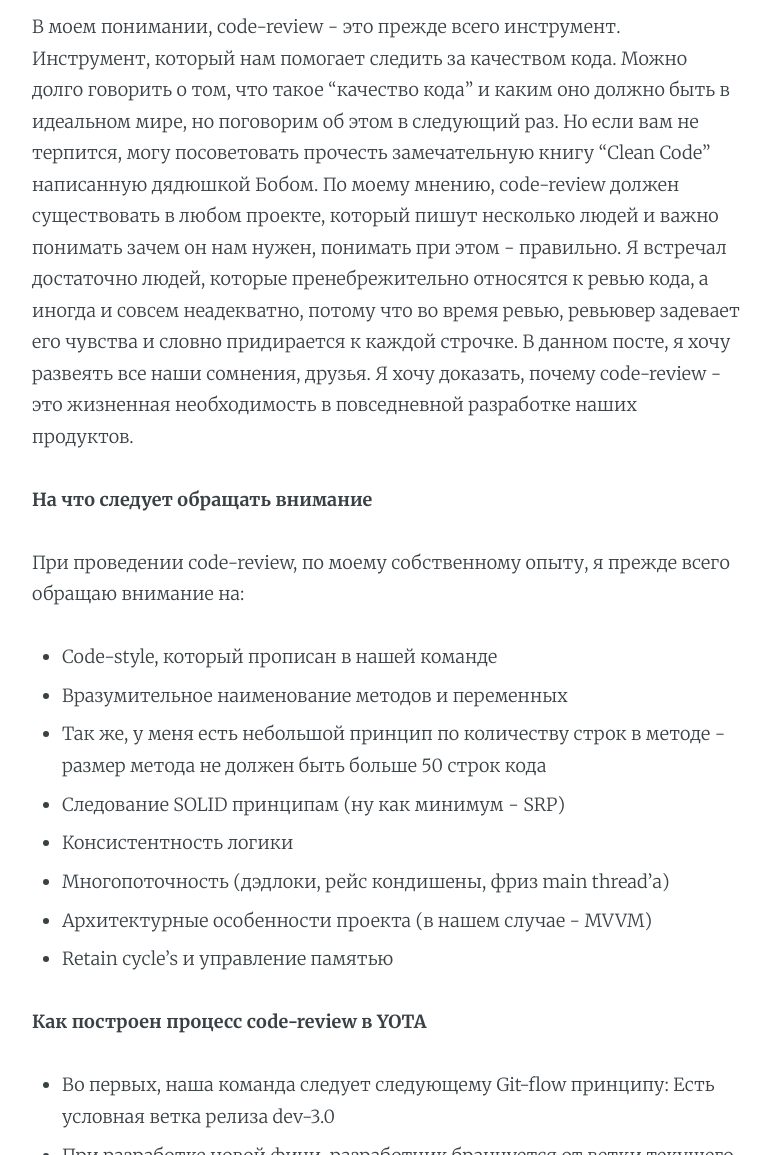
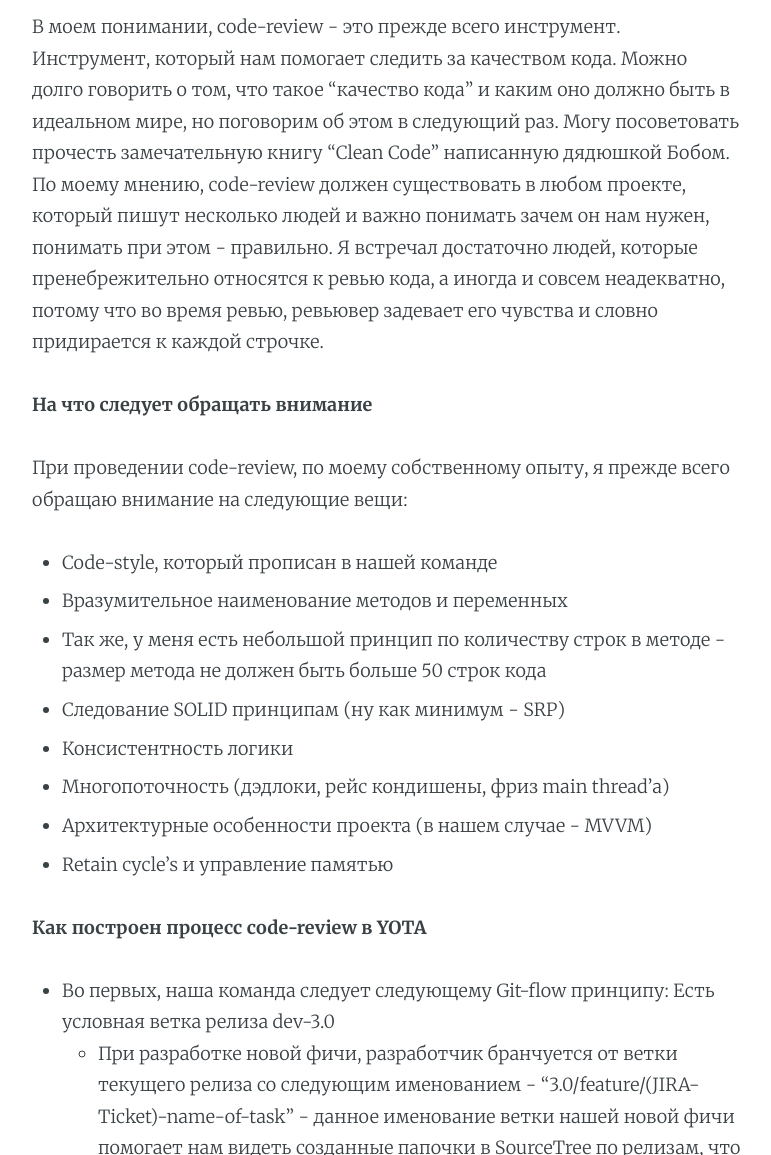
Before and after one commit to spbvasilenko/NSVasilenko, a Jekyll site: the page built from _posts/2016-09-01-code-review.markdown, in a window 1280 px wide and 1400 px high, scrolled down 483 px. Shown: the part 245-1400 px from the top of the window, without its empty margins (253-1024 px from the left). Built offline with Jekyll 4.4.1, drawn with Linux system fonts in a browser that asks for light colours; comment, search, counter and statistics services are not loaded; some of the changed text lies outside the part shown.

Commit message:
post fixed

```diff
--- a/_posts/2016-09-01-code-review.markdown
+++ b/_posts/2016-09-01-code-review.markdown
@@ -10,11 +10,11 @@ categories: processes
 <b>Немного лирики</b>
 ![enter image description here](https://habrastorage.org/files/8ee/4be/9c7/8ee4be9c7cd544d8a34890ba76cb1344.png)
 
-В моем понимании, code-review - это прежде всего инструмент. Инструмент,  который нам помогает следить за качеством кода. Можно долго говорить о том, что такое "качество кода" и каким оно должно быть в идеальном мире,  но поговорим об этом в следующий раз. Но если вам не терпится, могу посоветовать прочесть замечательную книгу "Clean Code" написанную дядюшкой Бобом. По моему мнению, code-review должен существовать в любом проекте, который пишут несколько людей и важно понимать зачем он нам нужен, понимать при этом - правильно. Я встречал достаточно людей, которые пренебрежительно относятся к ревью кода, а иногда и совсем неадекватно, потому что во время ревью, ревьювер задевает его чувства и словно придирается к каждой строчке. В данном посте, я хочу развеять все наши сомнения, друзья. Я хочу доказать, почему code-review - это жизненная необходимость в повседневной разработке наших продуктов.
+В моем понимании, code-review - это прежде всего инструмент. Инструмент,  который нам помогает следить за качеством кода. Можно долго говорить о том, что такое "качество кода" и каким оно должно быть в идеальном мире,  но поговорим об этом в следующий раз. Могу посоветовать прочесть замечательную книгу "Clean Code" написанную дядюшкой Бобом. По моему мнению, code-review должен существовать в любом проекте, который пишут несколько людей и важно понимать зачем он нам нужен, понимать при этом - правильно. Я встречал достаточно людей, которые пренебрежительно относятся к ревью кода, а иногда и совсем неадекватно, потому что во время ревью, ревьювер задевает его чувства и словно придирается к каждой строчке.
 
 <b>На что следует обращать внимание</b>
 
-При проведении code-review,  по моему собственному опыту, я прежде всего обращаю внимание на:
+При проведении code-review,  по моему собственному опыту, я прежде всего обращаю внимание на следующие вещи:
 
 - Code-style, который прописан в нашей команде
 - Вразумительное наименование методов и переменных
@@ -45,5 +43,3 @@ categories: processes
 <b>В конце концов</b>
 
 В конце концов,  при данном процессе и взаимопонимании,  в результате мы получаем на выходе качественный код,  на который не так страшно и стыдно смотреть.
-
-Если пост читает человек, который ненавидит код ревью и считает, что его унижают и придираются - парень, ты просто пойми, человек, который ревьювит, он обязательно обоснует, почему не нужно делать так как ты это делаешь и нужно просто попытаться пойти на компромисс. Ведь это же все для нашего благо.
```
Also changed, not shown: other parts of _posts/2016-09-01-code-review.markdown (+7 -9 lines).
